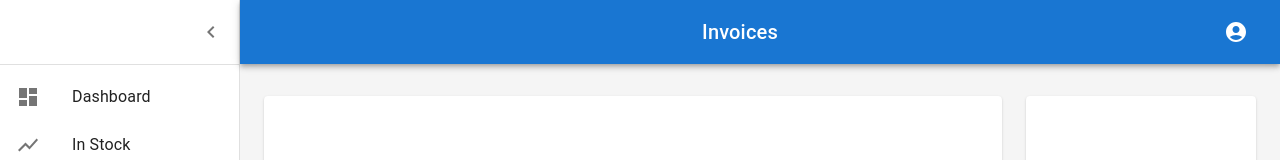
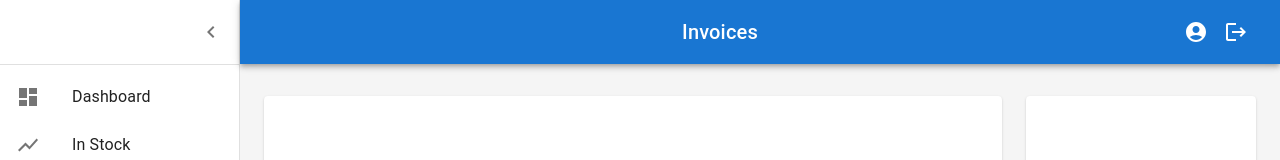
Before and after one commit to kiprogony/invoice-app, a React (Create React App) app: page /dashboard in a window 1280 px wide. Shown: the top 160 px of the page. Built offline with nearby package versions, Linux system fonts and the light colour scheme; no server answers.

Commit message:
Fit: add logout icon

```diff
--- a/src/components/dashboard/Dashboard.js
+++ b/src/components/dashboard/Dashboard.js
@@ -16,6 +16,7 @@
 import Link from '@mui/material/Link';
 import MenuIcon from '@mui/icons-material/Menu';
 import ChevronLeftIcon from '@mui/icons-material/ChevronLeft';
+import LogoutIcon from '@mui/icons-material/Logout';
 // import NotificationsIcon from '@mui/icons-material/Notifications';
 import { mainListItems, secondaryListItems } from './Listitems';
 import AccountCircleRoundedIcon from '@mui/icons-material/AccountCircleRounded';
@@ -122,9 +123,14 @@
               Invoices
             </Typography>
             <IconButton color="inherit">
-              <Badge badgeContent={0} color="primary">
+              <Badge badgeContent={0} >
                 <AccountCircleRoundedIcon />
                  {/* <NotificationsIcon /> */}
+              </Badge>
+            </IconButton>
+            <IconButton color="inherit">
+              <Badge color="primary">
+                <LogoutIcon />
               </Badge>
             </IconButton>
           </Toolbar>
```
